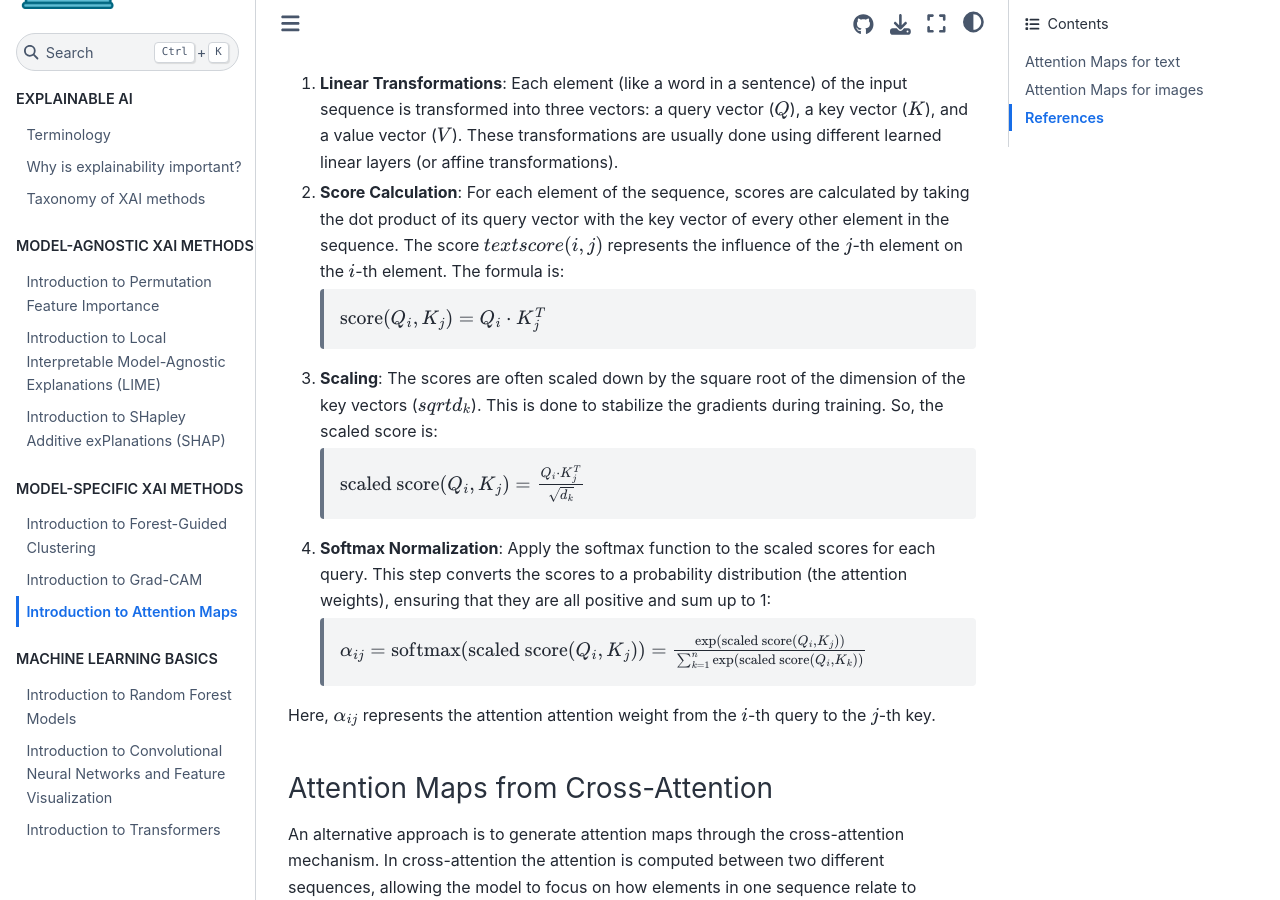
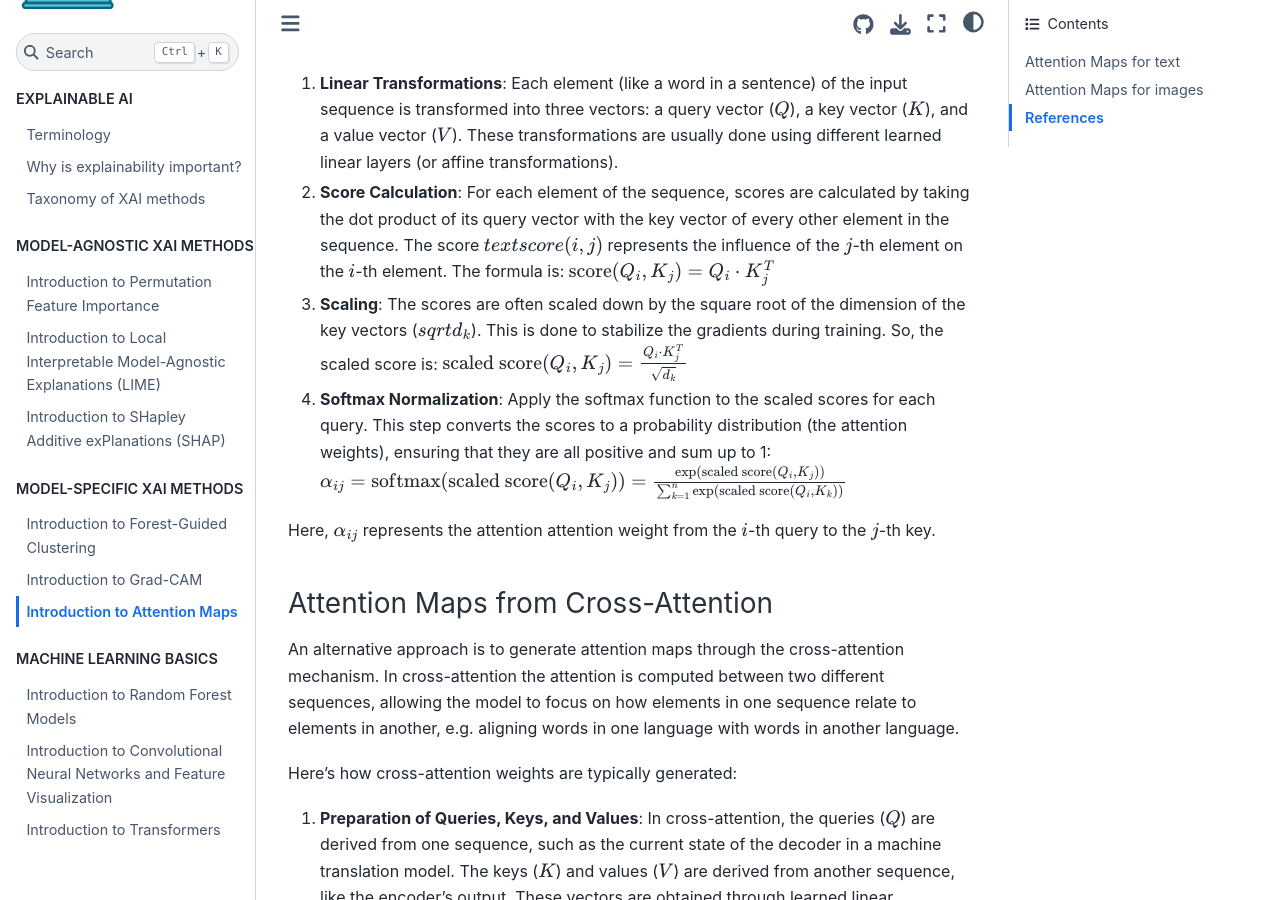
Before and after one commit to HelmholtzAI-Consultants-Munich/XAI-Tutorials, a Sphinx documentation site: the page built from docs/source/_model_specific_xai/am.rst, in a window 1280 px wide and 900 px high, scrolled down 1377 px. Built offline with Sphinx 7.4.7 and the Sphinx Book theme 1.1.4, drawn with Linux system fonts in a browser that asks for light colours.

```diff
--- a/docs/source/_model_specific_xai/am.rst
+++ b/docs/source/_model_specific_xai/am.rst
@@ -33,17 +33,11 @@ Here's a step-by-step explanation of how these attention weight are calculated:
 
 1. **Linear Transformations**: Each element (like a word in a sentence) of the input sequence is transformed into three vectors: a query vector ($ Q$), a key vector ($ K$), and a value vector ($ V$). These transformations are usually done using different learned linear layers (or affine transformations).
 
-2. **Score Calculation**: For each element of the sequence, scores are calculated by taking the dot product of its query vector with the key vector of every other element in the sequence. The score $ \text{score}(i, j)$ represents the influence of the $ j$-th element on the $ i$-th element. The formula is:
+2. **Score Calculation**: For each element of the sequence, scores are calculated by taking the dot product of its query vector with the key vector of every other element in the sequence. The score $ \text{score}(i, j)$ represents the influence of the $ j$-th element on the $ i$-th element. The formula is: :math:`\text{score}(Q_i, K_j) = Q_i \cdot K_j^T`
 
-    :math:`\text{score}(Q_i, K_j) = Q_i \cdot K_j^T`
+3. **Scaling**: The scores are often scaled down by the square root of the dimension of the key vectors ($ \sqrt{d_k}$). This is done to stabilize the gradients during training. So, the scaled score is: :math:`\text{scaled score}(Q_i, K_j) = \frac{Q_i \cdot K_j^T}{\sqrt{d_k}}`
 
-3. **Scaling**: The scores are often scaled down by the square root of the dimension of the key vectors ($ \sqrt{d_k}$). This is done to stabilize the gradients during training. So, the scaled score is:
-
-    :math:`\text{scaled score}(Q_i, K_j) = \frac{Q_i \cdot K_j^T}{\sqrt{d_k}}`
-
-4. **Softmax Normalization**: Apply the softmax function to the scaled scores for each query. This step converts the scores to a probability distribution (the attention weights), ensuring that they are all positive and sum up to 1:
-
-    :math:`\alpha_{ij} = \text{softmax}(\text{scaled score}(Q_i, K_j)) = \frac{\exp(\text{scaled score}(Q_i, K_j))}{\sum_{k=1}^{n} \exp(\text{scaled score}(Q_i, K_k))}`
+4. **Softmax Normalization**: Apply the softmax function to the scaled scores for each query. This step converts the scores to a probability distribution (the attention weights), ensuring that they are all positive and sum up to 1: :math:`\alpha_{ij} = \text{softmax}(\text{scaled score}(Q_i, K_j)) = \frac{\exp(\text{scaled score}(Q_i, K_j))}{\sum_{k=1}^{n} \exp(\text{scaled score}(Q_i, K_k))}`
 
 Here, :math:`\alpha_{ij}` represents the attention attention weight from the :math:`i`-th query to the :math:`j`-th key.
 
```
